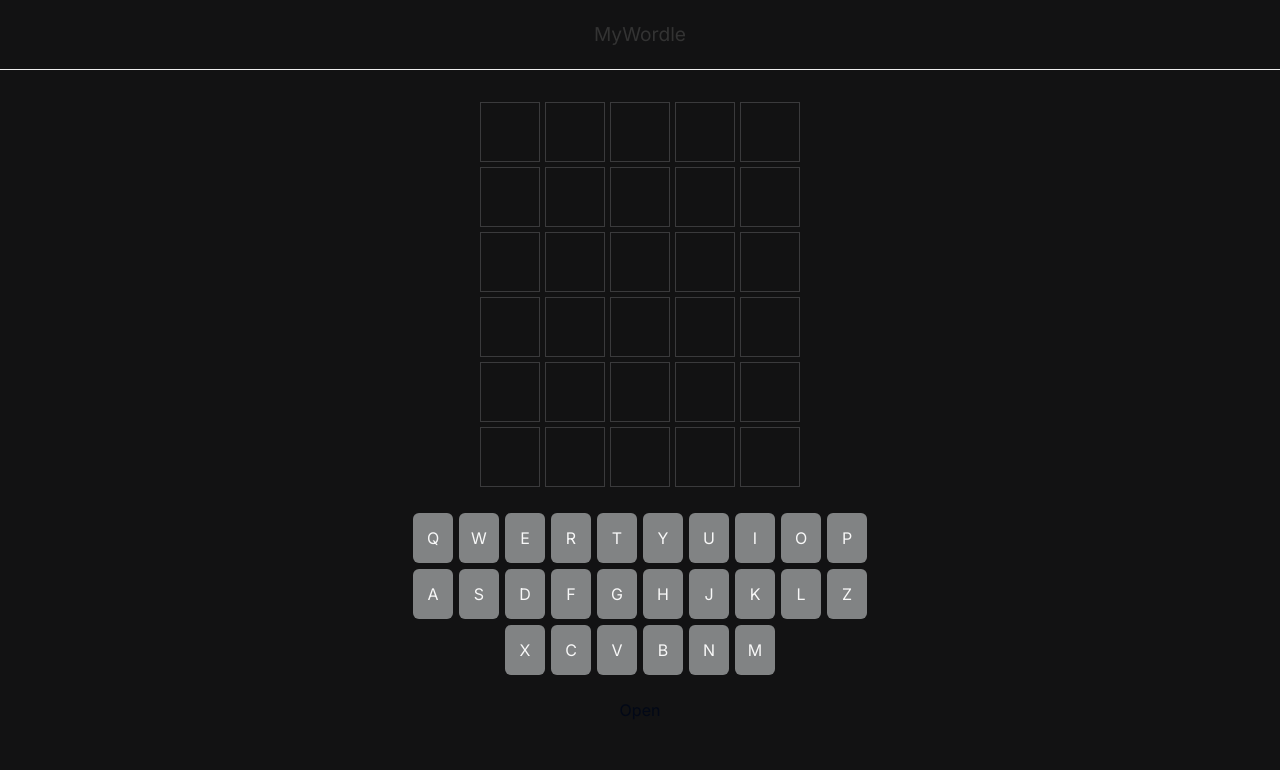
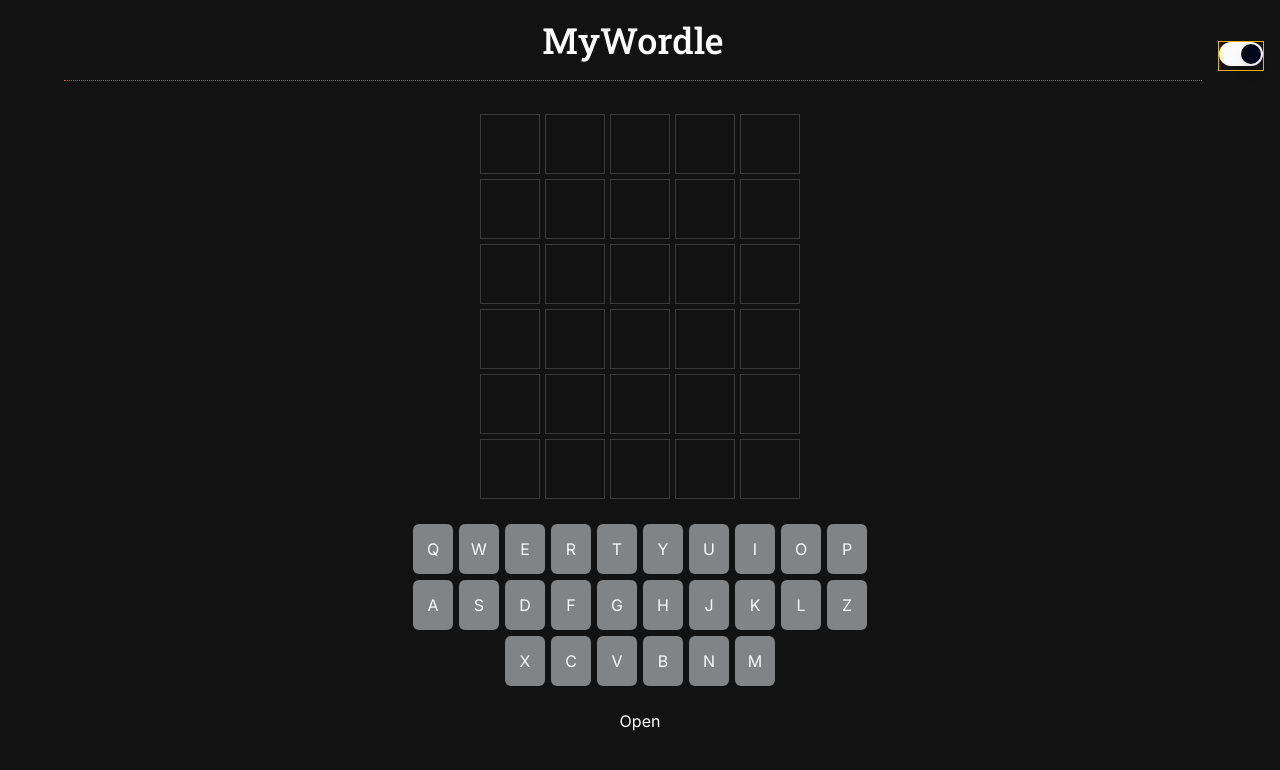
Before and after one commit to Deveshwaar99/WORDLE, a Next.js app: page / in a window 1280 px wide. Shown: the top 770 px of the page. Built offline with nearby package versions, Linux system fonts and the light colour scheme.

Commit message:
Enable toggle between light and dark mode

```diff
--- a/package.json
+++ b/package.json
@@ -10,6 +10,7 @@
   },
   "dependencies": {
     "@radix-ui/react-dialog": "^1.0.5",
+    "@radix-ui/react-switch": "^1.0.3",
     "class-variance-authority": "^0.7.0",
     "clsx": "^2.1.0",
     "lucide-react": "^0.309.0",
--- a/src/app/globals.css
+++ b/src/app/globals.css
@@ -65,11 +65,16 @@
   }
 }
 
-@layer base {
+/* @layer base {
   * {
     @apply border-border;
   }
   body {
     @apply bg-background text-foreground;
   }
+} */
+@import url('https://fonts.googleapis.com/css2?family=Roboto+Slab:wght@500&display=swap');
+
+.wordFont {
+  font-family: 'Roboto Slab', serif;
 }
--- a/src/app/layout.tsx
+++ b/src/app/layout.tsx
@@ -1,7 +1,6 @@
 import type { Metadata } from 'next'
 import { Inter } from 'next/font/google'
 import './globals.css'
-import './styles.css'
 
 const inter = Inter({ subsets: ['latin'] })
 
--- a/src/app/page.tsx
+++ b/src/app/page.tsx
@@ -1,14 +1,16 @@
+import AppHeader from '@/components/AppHeader/AppHeader'
 import WordlePage from './WordlePage'
 import fetchWord from './fetchword'
+import { ThemeProvider } from '@/components/ThemeProvider'
 
 export default async function Home() {
   // const { word } = await fetchWord()
   return (
     <>
-      <div>
-        <h1>MyWordle</h1>
-      </div>
-      <WordlePage word="shine" />
+      <ThemeProvider>
+        <AppHeader />
+        <WordlePage word="shine" />
+      </ThemeProvider>
     </>
   )
 }
--- a/src/app/styles.css
+++ b/src/app/styles.css
@@ -3,7 +3,16 @@ body {
   font-size: 1em;
   font-family: verdana;
   margin: 0;
+}
+
+body.light {
+  background-color: #ffffff;
+  color: #000000;
+}
+
+body.dark {
   background-color: #121213;
+  color: #ffffff;
 }
 h1 {
   font-size: 1.2em;
@@ -23,7 +32,6 @@ h1 {
   width: 60px;
   height: 60px;
   border: 1px solid #3a3a3c;
-  color: #f8f8f8;
   margin: 2.5px;
   text-align: center;
   line-height: 60px;
--- /dev/null
+++ b/src/components/AppHeader/AppHeader.tsx
@@ -0,0 +1,24 @@
+'use client'
+import { Switch } from '@/components/ui/switch'
+import './fontStyles.css'
+import { useTheme } from '../ThemeProvider'
+
+export default function AppHeader() {
+  const { theme, toggleTheme } = useTheme()
+
+  const textClassName = theme === 'light' ? 'text-black' : 'text-white'
+
+  return (
+    <header className="flex mx-auto justify-between items-center">
+      <div className="mx-8"></div>
+      <h1
+        className={`text-center flex-grow text-4xl heading border-dotted border-red-500 ${textClassName}`}
+      >
+        MyWordle
+      </h1>
+      <div className="mx-4 border border-yellow-500">
+        <Switch defaultChecked onCheckedChange={toggleTheme} />
+      </div>
+    </header>
+  )
+}
--- /dev/null
+++ b/src/components/AppHeader/fontStyles.css
@@ -0,0 +1,4 @@
+@import url('https://fonts.googleapis.com/css2?family=Roboto+Slab:wght@500&display=swap');
+.heading {
+  font-family: 'Roboto Slab', serif;
+}
--- a/src/components/Row.tsx
+++ b/src/components/Row.tsx
@@ -1,4 +1,5 @@
 import { FormattedGuess } from '@/types/types'
+import { useTheme } from './ThemeProvider'
 
 type RowProps = {
   formattedGuess?: FormattedGuess
@@ -6,9 +7,11 @@ type RowProps = {
 }
 
 export default function Row({ formattedGuess, currentGuess }: RowProps) {
+  const { theme } = useTheme()
+  const textClassName = theme === 'light' ? 'text-black' : 'text-white'
   if (formattedGuess) {
     return (
-      <div className=" row past ">
+      <div className={`${textClassName} row past `}>
         {formattedGuess.map((l, i) => (
           <div key={i} className={l.color}>
             {l.char}
@@ -22,7 +25,7 @@ export default function Row({ formattedGuess, currentGuess }: RowProps) {
     let letters = currentGuess.split('')
 
     return (
-      <div className="row current">
+      <div className={`row current ${textClassName}`}>
         {letters.map((letter, i) => (
           <div key={i} className="filled">
             {letter}
--- /dev/null
+++ b/src/components/ThemeProvider.tsx
@@ -0,0 +1,41 @@
+'use client'
+import React, { createContext, ReactNode, useContext, useEffect, useState } from 'react'
+
+type Theme = 'light' | 'dark'
+type ThemeContextType = {
+  theme: Theme
+  toggleTheme: () => void
+}
+
+const ThemeContext = createContext<ThemeContextType | undefined>(undefined)
+
+type ThemeProviderProps = {
+  children: ReactNode
+}
+
+export function ThemeProvider({ children }: ThemeProviderProps) {
+  const [theme, setTheme] = useState<Theme>('dark')
+  const toggleTheme = () => {
+    setTheme(prevTheme => (prevTheme === 'light' ? 'dark' : 'light'))
+  }
+  useEffect(() => {
+    // Apply the theme class to the body element
+    document.body.classList.remove('light', 'dark')
+    document.body.classList.add(theme)
+  }, [theme])
+
+  const contextValue: ThemeContextType = {
+    theme,
+    toggleTheme,
+  }
+
+  return <ThemeContext.Provider value={contextValue}>{children}</ThemeContext.Provider>
+}
+
+export const useTheme = () => {
+  const context = useContext(ThemeContext)
+  if (!context) {
+    throw new Error('useTheme must be used within a ThemeProvider')
+  }
+  return context
+}
--- /dev/null
+++ b/src/components/ui/switch.tsx
@@ -0,0 +1,29 @@
+"use client"
+
+import * as React from "react"
+import * as SwitchPrimitives from "@radix-ui/react-switch"
+
+import { cn } from "@/lib/utils"
+
+const Switch = React.forwardRef<
+  React.ElementRef<typeof SwitchPrimitives.Root>,
+  React.ComponentPropsWithoutRef<typeof SwitchPrimitives.Root>
+>(({ className, ...props }, ref) => (
+  <SwitchPrimitives.Root
+    className={cn(
+      "peer inline-flex h-6 w-11 shrink-0 cursor-pointer items-center rounded-full border-2 border-transparent transition-colors focus-visible:outline-none focus-visible:ring-2 focus-visible:ring-ring focus-visible:ring-offset-2 focus-visible:ring-offset-background disabled:cursor-not-allowed disabled:opacity-50 data-[state=checked]:bg-primary data-[state=unchecked]:bg-input",
+      className
+    )}
+    {...props}
+    ref={ref}
+  >
+    <SwitchPrimitives.Thumb
+      className={cn(
+        "pointer-events-none block h-5 w-5 rounded-full bg-background shadow-lg ring-0 transition-transform data-[state=checked]:translate-x-5 data-[state=unchecked]:translate-x-0"
+      )}
+    />
+  </SwitchPrimitives.Root>
+))
+Switch.displayName = SwitchPrimitives.Root.displayName
+
+export { Switch }
--- /dev/null
+++ b/src/context/ThemeContext.ts
@@ -0,0 +1,5 @@
+import { createContext } from 'react'
+
+const ThemeContext = createContext()
+
+export default ThemeContext
```
Also changed, not shown: 1 other file (tests, documents, lock files or other folders).
